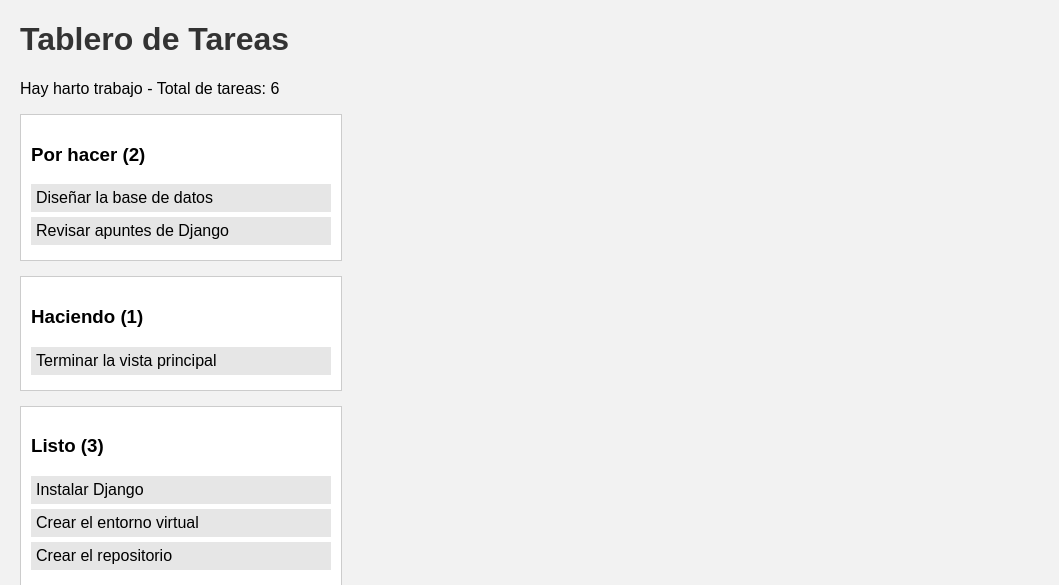
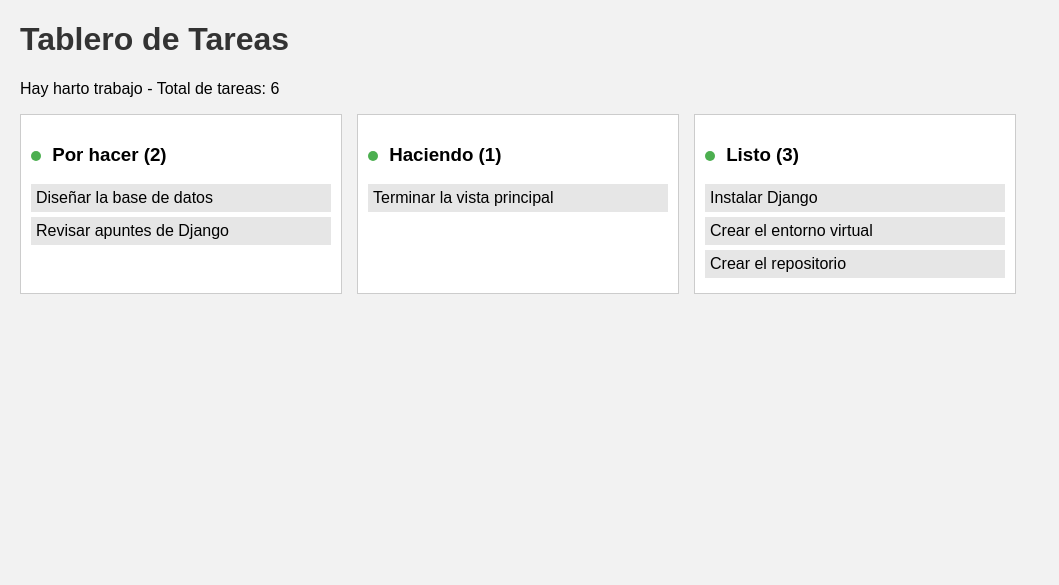
Before and after one commit to pedrogbr3/backend-tablero, a Django app: page / in a window 1280 px wide. Shown: the top 585 px of the page, without its empty margins (0-1059 px from the left). Run offline with Django 5.2, Linux system fonts and the light colour scheme.

Commit message:
columnas en horizontal y agrego indicador de si la columna tiene tareas

```diff
--- a/templates/tablero/inicio.html
+++ b/templates/tablero/inicio.html
@@ -12,6 +12,10 @@
         h1 {
             color: #333;
         }
+        .tablero {
+            display: flex;
+            gap: 15px;
+        }
         .columna {
             border: 1px solid #ccc;
             background-color: white;
@@ -24,15 +28,36 @@
             padding: 5px;
             margin: 5px 0;
         }
+        .indicador {
+            display: inline-block;
+            width: 10px;
+            height: 10px;
+            border-radius: 50%;
+            margin-right: 6px;
+        }
+        .indicador.con-tareas {
+            background-color: #4caf50;
+        }
+        .indicador.vacia {
+            background-color: #bbb;
+        }
     </style>
 </head>
 <body>
     <h1>{{ nombre_proyecto }}</h1>
     <p>{{ estado }} - Total de tareas: {{ total }}</p>
 
+    <div class="tablero">
         {% for columna in columnas %}
         <div class="columna">
-        <h3>{{ columna.titulo }} ({{ columna.cantidad }})</h3>
+            <h3>
+                {% if columna.cantidad == 0 %}
+                    <span class="indicador vacia"></span>
+                {% else %}
+                    <span class="indicador con-tareas"></span>
+                {% endif %}
+                {{ columna.titulo }} ({{ columna.cantidad }})
+            </h3>
             {% if columna.cantidad == 0 %}
                 <p><em>{{ columna.mensaje }}</em></p>
             {% else %}
@@ -42,5 +67,6 @@
             {% endif %}
         </div>
         {% endfor %}
+    </div>
 </body>
 </html>
```
Lines whose indentation alone changed are shown as unchanged.
